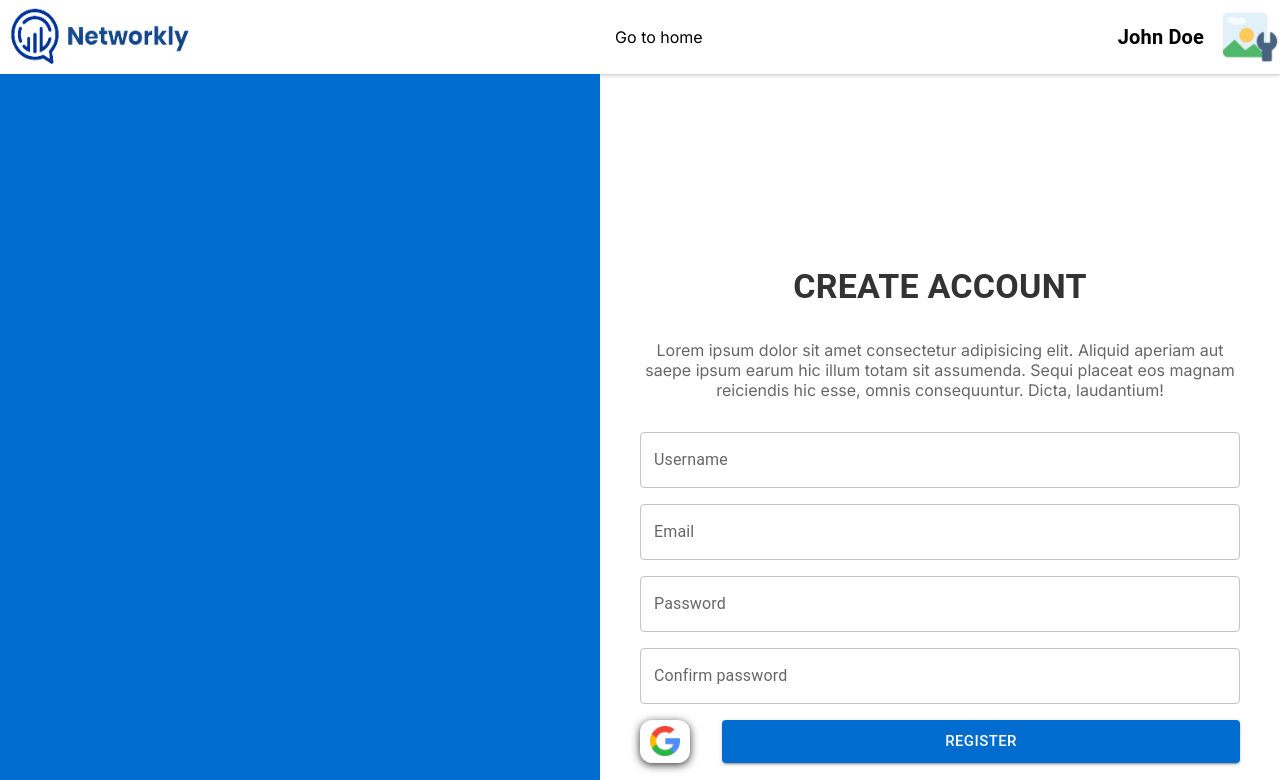
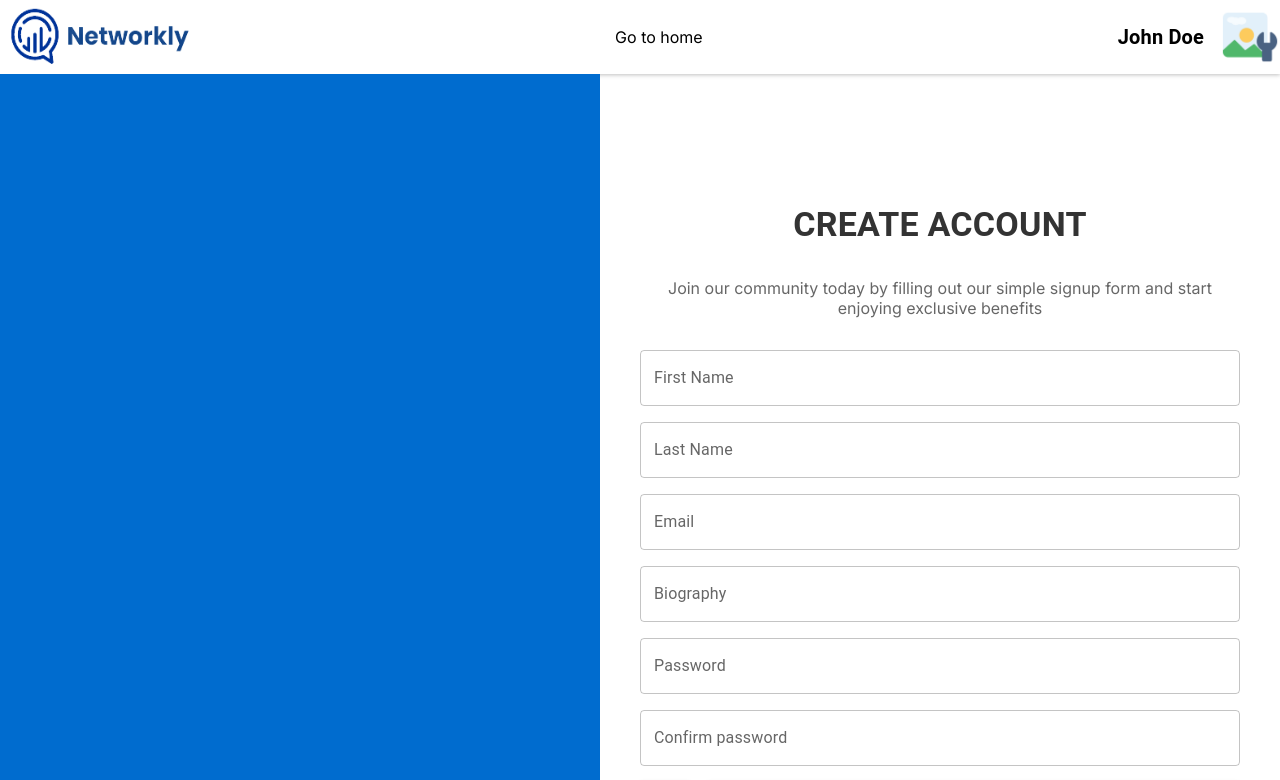
Before and after one commit to Dzenoo/Social-Media-App, a Next.js app: page /signup in a window 1280 px wide. Shown: the top 780 px of the page. Built offline with nearby package versions, Linux system fonts and the light colour scheme.

Commit message:
Editing signup and login

```diff
--- a/app/(auth)/login/page.jsx
+++ b/app/(auth)/login/page.jsx
@@ -13,10 +13,8 @@ const Login = () => {
           LOGIN
         </Typography>
         <Typography color="textSecondary" variant="p">
-          Lorem ipsum dolor sit amet consectetur adipisicing elit. Aliquid
-          aperiam aut saepe ipsum earum hic illum totam sit assumenda. Sequi
-          placeat eos magnam reiciendis hic esse, omnis consequuntur. Dicta,
-          laudantium!
+          Join our community today by filling out our simple login form and
+          start enjoying exclusive benefits
         </Typography>
         <form className={classes.form}>
           <TextField placeholder="example@gmail.com" label="Email" />
--- a/app/(auth)/signup/page.jsx
+++ b/app/(auth)/signup/page.jsx
@@ -13,17 +13,21 @@ const Signup = () => {
           CREATE ACCOUNT
         </Typography>
         <Typography color="textSecondary" variant="p">
-          Lorem ipsum dolor sit amet consectetur adipisicing elit. Aliquid
-          aperiam aut saepe ipsum earum hic illum totam sit assumenda. Sequi
-          placeat eos magnam reiciendis hic esse, omnis consequuntur. Dicta,
-          laudantium!
+          Join our community today by filling out our simple signup form and
+          start enjoying exclusive benefits
         </Typography>
         <form className={classes.form}>
-          <TextField placeholder="Enter username" label="Username" />
+          <TextField placeholder="Enter First Name" label="First Name" />
+          <TextField placeholder="Enter Last Name" label="Last Name" />
           <TextField placeholder="Enter email" label="Email" />
+          <TextField
+            placeholder="Enter Biography"
+            label="Biography"
+            multiline
+          />
           <TextField placeholder="Enter your password" label="Password" />
           <TextField
-            placeholder="Confirm your password..."
+            placeholder="Confirm password..."
             label="Confirm password"
           />
           <div className={classes.actions}>
--- a/css/Auth.module.css
+++ b/css/Auth.module.css
@@ -38,14 +38,14 @@
   display: flex;
   justify-content: center;
   align-items: stretch;
-  gap: 2em;
+  gap: 1em;
 }
 
 .auth_section .actions .google {
   background-color: #fff;
   padding: 3px 10px;
-  box-shadow: 0 2px 8px #333;
-  border-radius: 12px;
+  box-shadow: 0px 1px 4px rgba(0, 0, 0, 0.253);
+  border-radius: 3px;
   display: flex;
   align-items: center;
   cursor: pointer;
```
Also changed, not shown: models/user.jsx (added, +9 -0 lines).
